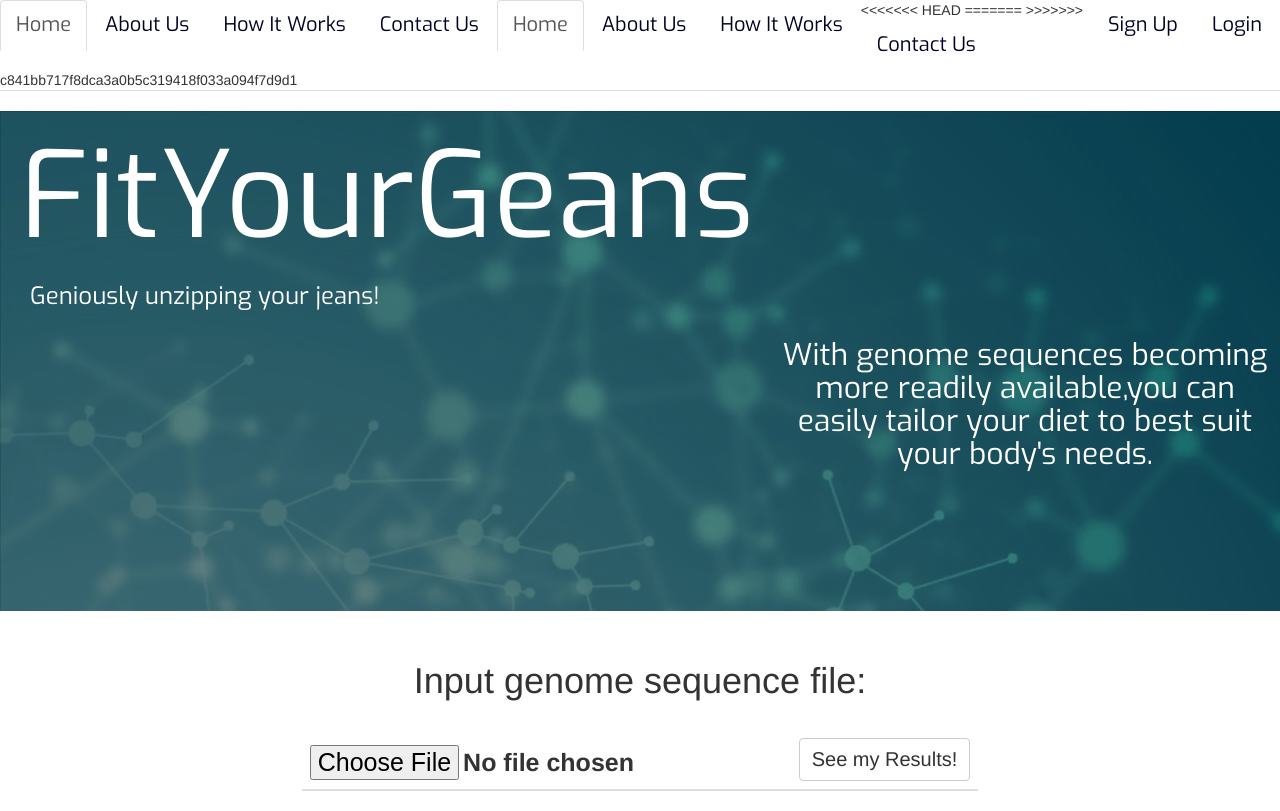
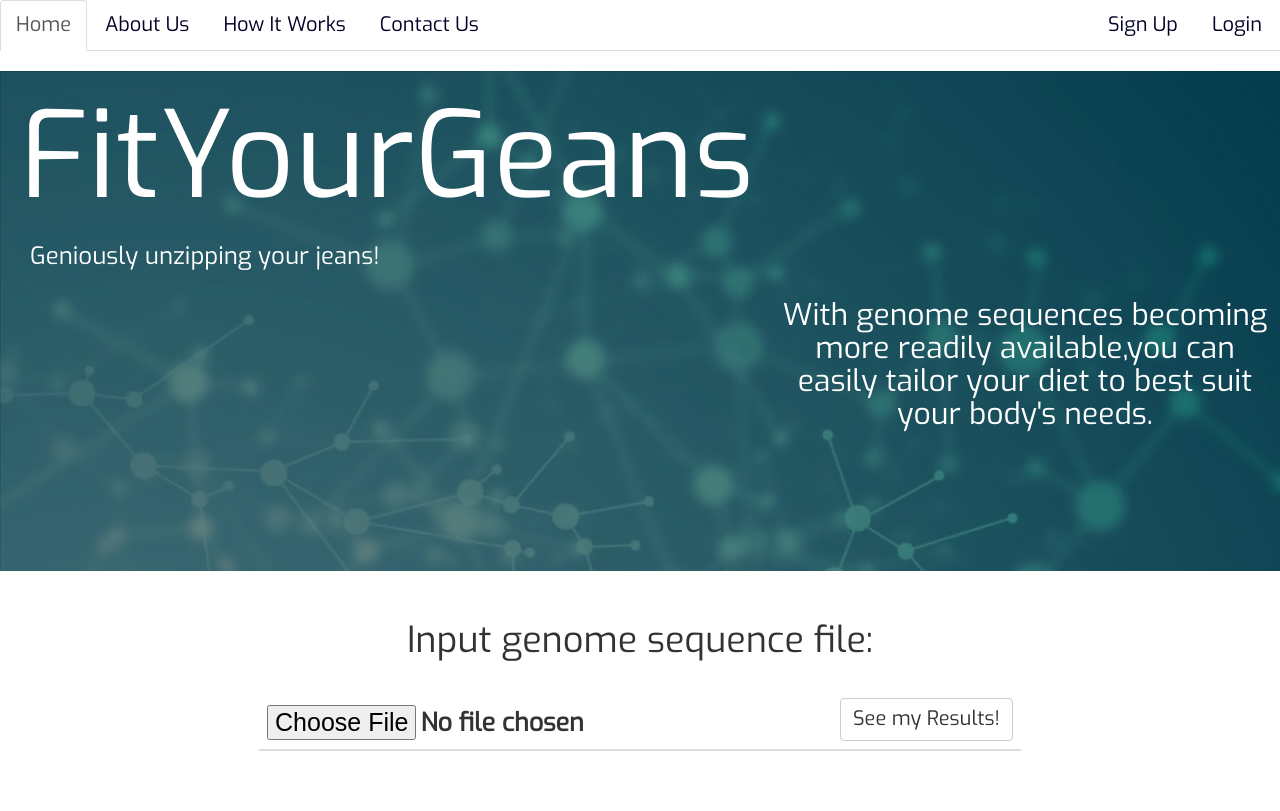
Before and after one commit to michellewoohoo/SDHacks, a Flask app: template templates/home.html in a window 1280 px wide. After the commit the page ends 751 px from the top, so only its background shows below. Run offline with Flask 2, Linux system fonts and the light colour scheme; the template is opened without the code that fills it, so the values that code supplies are empty; some libraries are stand-ins or nearby versions.

Commit message:
Fixed merged conflicts

```diff
--- a/templates/home.html
+++ b/templates/home.html
@@ -15,19 +15,12 @@
     </head>
     <body>
             <ul class="nav nav-tabs">
-<<<<<<< HEAD
                     <li class="active animated fadeIn"><a href="home.html">Home</a></li>
                     <li class ="animated fadeIn"><a href="#">About Us</a></li>
                     <li class ="animated fadeIn"><a href="#">How It Works</a></li>
                     <li class ="animated fadeIn"><a href="#">Contact Us</a></li>
                     <li class ="pull-right animated fadeInRight"><a href="#">Login</a></li>
                     <li class ="pull-right animated fadeInRight"><a href="#">Sign Up</a></li>
-=======
-                    <li class="active"><a href="#">Home</a></li>
-                    <li><a href="#">About Us</a></li>
-                    <li><a href="#">How It Works</a></li>
-                    <li><a href="#">Contact Us</a></li>
->>>>>>> c841bb717f8dca3a0b5c319418f033a094f7d9d1
             </ul>
 
 
@@ -48,7 +41,7 @@
                 <thead >
                    <tr>
                       <th><input style="font-size:25px;"type="file" class="filestyle" data-buttonBefore="true"></th>
-                      <th> <button style="font-size:20px"type = "submit" class = "btn btn-default">See my Results!</button></th>
+                      <th><a href="results.html">  <button style="font-size:20px"type = "submit" class = "btn btn-default">See my Results!</button></a></th>
                       <script>$(":file").filestyle({buttonBefore: true});</script>
                    </tr>
                 </thead>
--- a/templates/style.css
+++ b/templates/style.css
@@ -1,10 +1,6 @@
 body{
     background:white;
-<<<<<<< HEAD:templates/style.css
-
-=======
     font-family:Exo;
->>>>>>> fe0606a1f894ae8c1c556f9fed8ca2fef4417124:templates/style.css
 
 }
 
```
